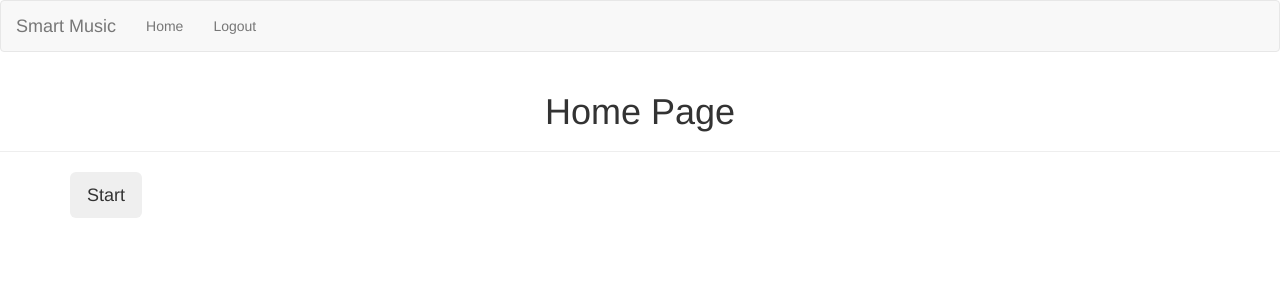
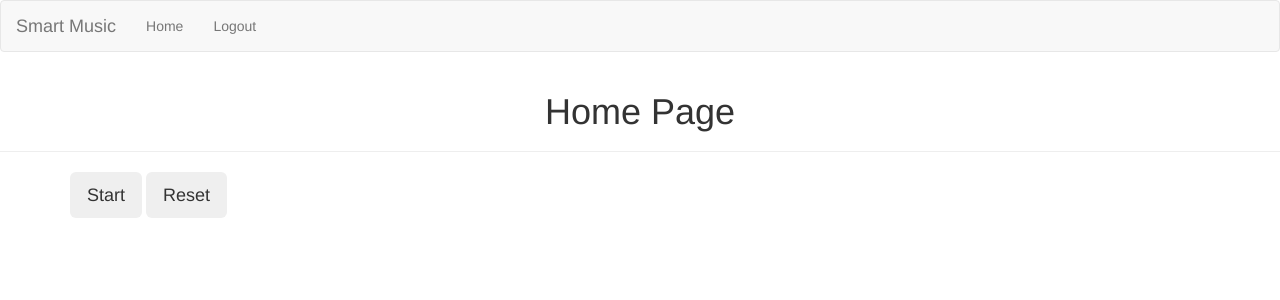
Before and after one commit to tshin7/smart-music, a Node server app: page /home in a window 1280 px wide. Shown: the top 300 px of the page. Run offline with Node 20, Linux system fonts and the light colour scheme; the visitor is signed in with stand-in values (Sample User, id 1); some libraries are stand-ins or nearby versions.

Commit message:
Add reset button

```diff
--- a/client/controllers/home.js
+++ b/client/controllers/home.js
@@ -10,6 +10,7 @@ function handleStartClick() {
     console.log(data);
     $('#start-button').hide();
     $('#stop-button').show();
+    $('#add-instrument-button').show();
   });
 };
 
@@ -17,7 +18,7 @@ function handlePlayClick() {
   $.get('/play', function(data) {
     console.log(data);
     $('#play-button').hide();
-    $('#add-instrument-button').hide();
+    //$('#add-instrument-button').hide();
     $('#stop-button').show();
   });
 };
@@ -35,7 +36,17 @@ function handleAddInstrumentClick() {
   $.get('/add-instrument', function(data) {
     console.log(data);
     $('#play-button').hide();
-    $('#add-instrument-button').hide();
+    //$('#add-instrument-button').hide();
     $('#stop-button').show();
   });
 };
+
+function handleResetClick() {
+  $.get('/reset', function(data) {
+    console.log(data);
+    $('#stop-button').hide();
+    // $('#reset-button').hide();
+    // //$('#add-instrument-button').hide();
+    // $('#reset-button').show();
+  });
+};
--- a/client/views/pages/home.ejs
+++ b/client/views/pages/home.ejs
@@ -18,6 +18,7 @@
       <button id="play-button" class="btn btn-lg" style="display: none;" onclick="handlePlayClick()">Play</button>
       <button id="stop-button" class="btn btn-lg" style="display: none;" onclick="handleStopClick()">Stop</button>
       <button id="add-instrument-button" class="btn btn-lg" style="display: none;" onclick="handleAddInstrumentClick()">Add Instrument</button>
+      <button id="reset-button" class="btn btn-lg" onclick="handleResetClick()">Reset</button>
     </div>
   </main>
   <script src="https://code.jquery.com/jquery-3.2.1.min.js" integrity="sha256-hwg4gsxgFZhOsEEamdOYGBf13FyQuiTwlAQgxVSNgt4=" crossorigin="anonymous"></script>
--- a/server/routes/sonicPiApi.js
+++ b/server/routes/sonicPiApi.js
@@ -29,11 +29,17 @@ const sonicPiApi = (app, isLoggedIn, pyshell) => {
     res.send('Added instrument');
   };
 
+  const resetMusic = (req, res) => {
+    pyshell.send('reset');
+    res.send('Reset');
+  };
+
   app.get('/api', apiTest);
   app.get('/start', isLoggedIn, startMusic);
   app.get('/play', isLoggedIn, playMusic);
   app.get('/stop', isLoggedIn, stopMusic);
   app.get('/add-instrument', isLoggedIn, addInstrument);
+  app.get('/reset', isLoggedIn, resetMusic);
 
   return app;
 }
```
